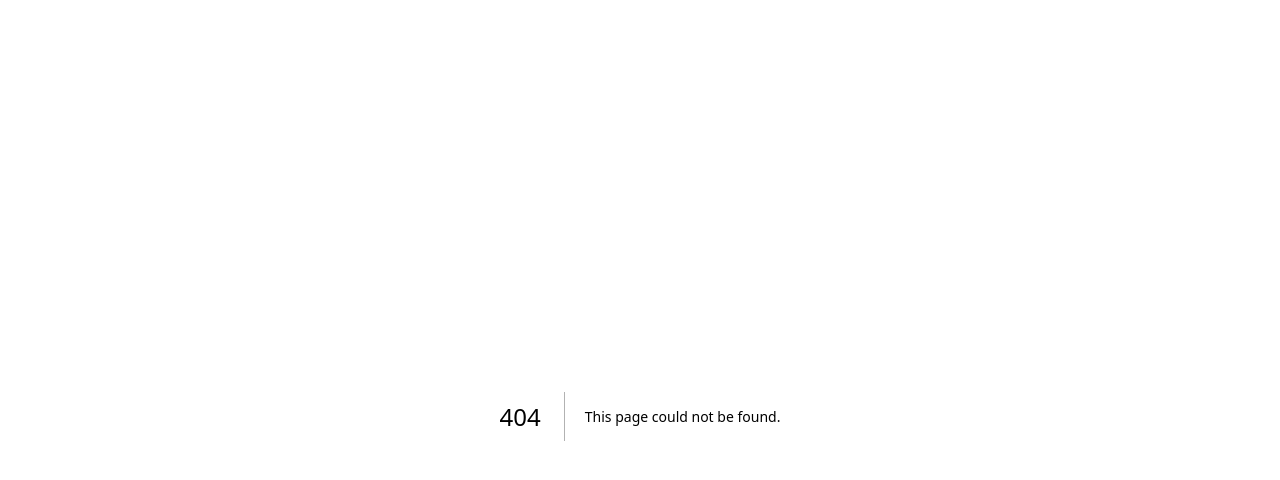
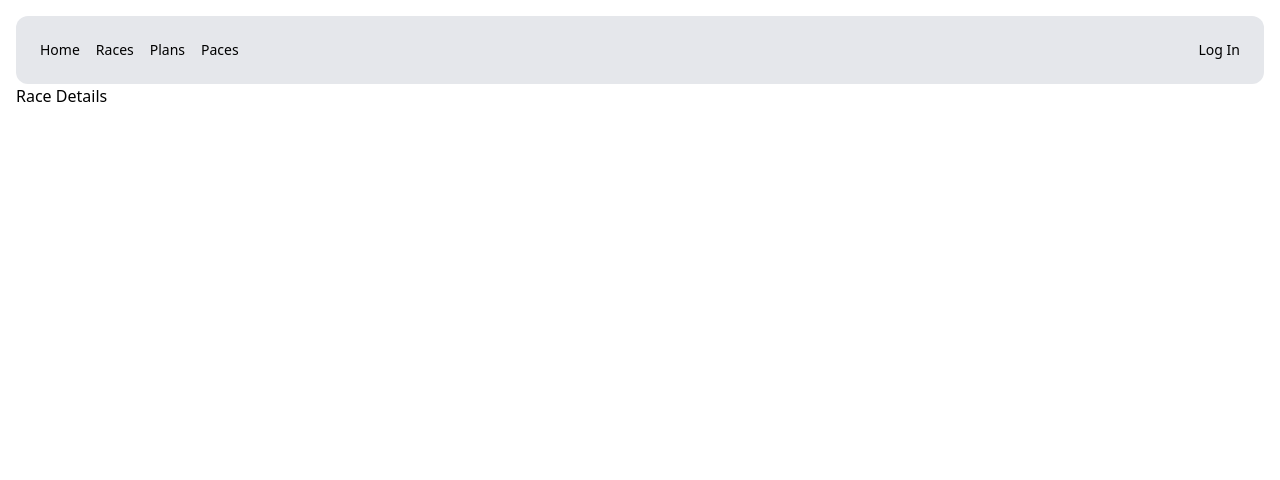
Before and after one commit to Serh1/training-running-plan, a Next.js app: page /races/1 in a window 1280 px wide. Before the commit this address had no page. Shown: the top 480 px of the page. Built offline with nearby package versions, Linux system fonts and the light colour scheme.

Commit message:
Add route to race ID

```diff
--- /dev/null
+++ b/app/races/[raceid]/page.tsx
@@ -0,0 +1,22 @@
+// pages/[raceId].js or pages/[raceId].tsx
+"use client";
+import Navbar from "@/app/components/Navbar";
+import { NextPage } from "next";
+import { useRouter } from "next/router";
+
+const Page: NextPage = (raceId) => {
+  // const router = useRouter();
+  // const { raceId } = router.query;
+
+  return (
+    <div>
+      <Navbar />
+      <h1>Race Details</h1>
+      {/* <p>Race ID: {raceId}</p> */}
+
+      {/* You can use raceId in this page component */}
+    </div>
+  );
+};
+
+export default Page;
```
